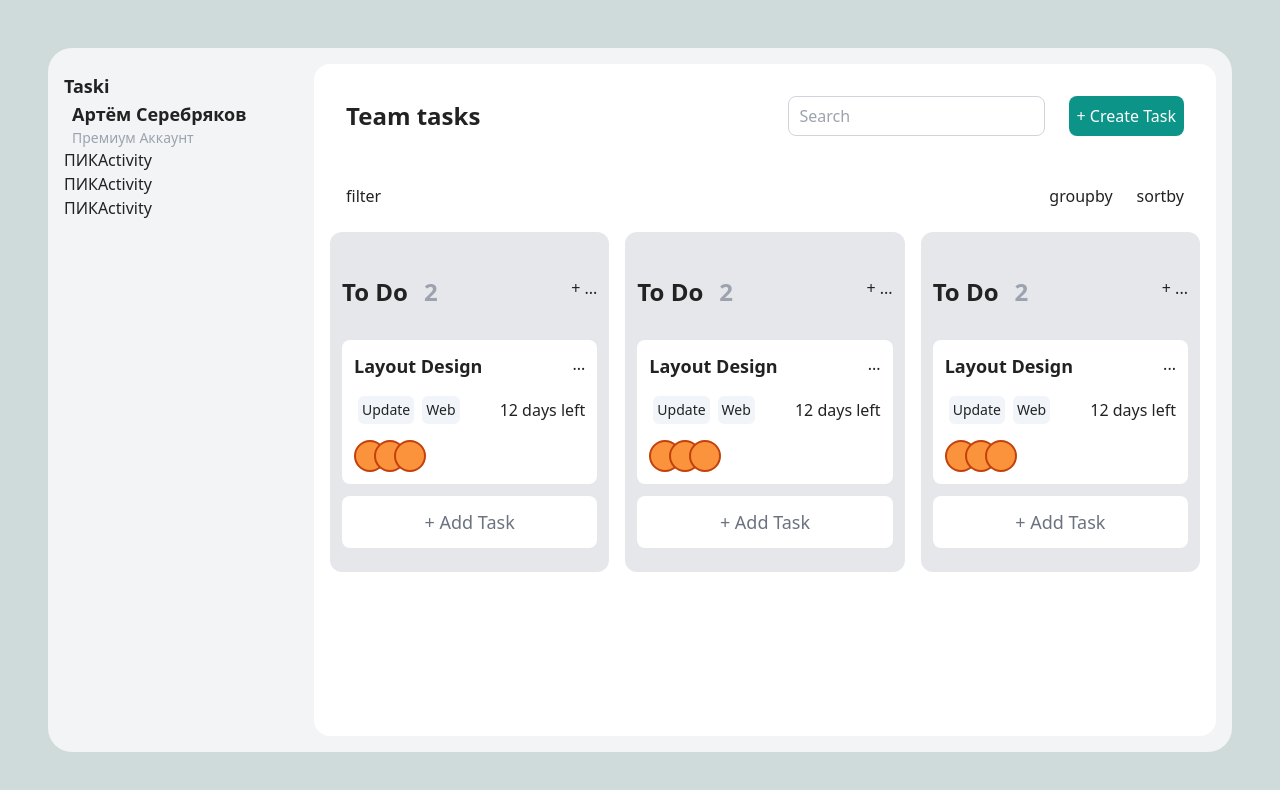
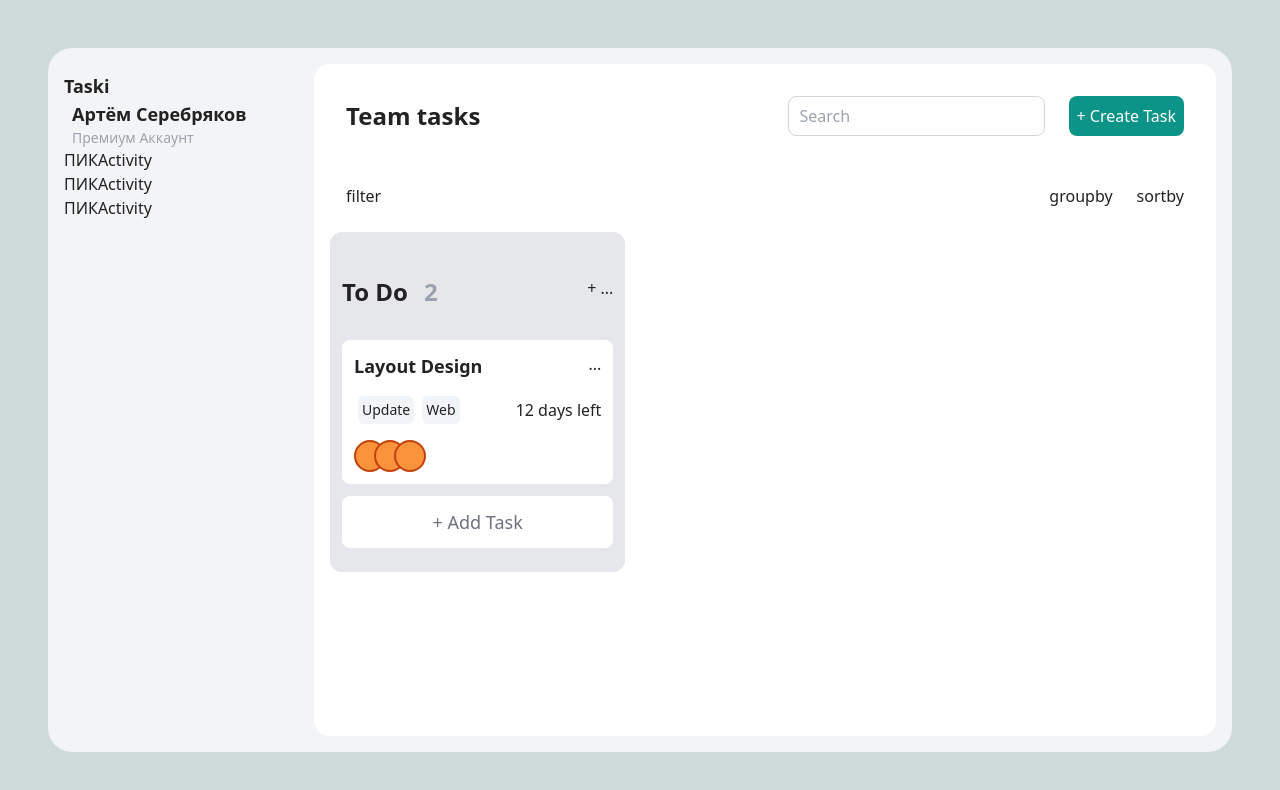
Before and after one commit to SomeArtem/ITMO_projects_Serebryakov, a website built with Vite: page index.html in a window 1280 px wide. Built offline with nearby package versions, Linux system fonts and the light colour scheme.

Commit message:
'card_width_fixed'

```diff
--- a/index.html
+++ b/index.html
@@ -81,7 +81,7 @@
         <div class="flex flex-row w-full justify-between">
 
           <!-- GROUP -->
-          <div class="bg-gray-200 w-full mx-2 rounded-xl p-3">
+          <div class="bg-gray-200 w-1/3 mx-2 rounded-xl p-3">
 
             <!-- GROUP HEAD-->
             <div class="flex flex-row justify-between my-8">
@@ -122,90 +122,7 @@
               </div>
             </div>
           </div>
-          <!-- GROUP -->
-          <div class="bg-gray-200 w-full mx-2 rounded-xl p-3">
 
-            <!-- GROUP HEAD-->
-            <div class="flex flex-row justify-between my-8">
-              <div class=" flex text-2xl font-bold gap-x-4">
-                <span>To Do</span>
-                <span class="text-gray-400">2</span>
-              </div>
-              <div>
-                <span>+</span>
-                <span>...</span>
-              </div>
-            </div>
-
-            <!-- CARD -->
-            <div class="bg-white p-3 rounded-lg my-3">
-              <div class="flex flex-row justify-between">
-                <span class="font-bold text-lg">Layout Design</span>
-                <span>...</span>
-              </div>
-              <div class="flex flex-row justify-between items-center">
-                <div class="flex flex-row my-4">
-                  <span class="bg-slate-100 p-1 mx-1 rounded-md text-sm block">Update</span>
-                  <span class="bg-slate-100 p-1 mx-1 rounded-md text-sm block">Web</span>
-                </div>
-                <span>12 days left</span>
-              </div>
-              <div class="rounds flex flex-row">
-                <div class="rounded-full w-8 h-8 bg-orange-400 border-2 border-solid border-orange-700"></div>
-                <div class="rounded-full w-8 h-8 bg-orange-400 border-2 border-solid border-orange-700 -translate-x-3"></div>
-                <div class="rounded-full w-8 h-8 bg-orange-400 border-2 border-solid border-orange-700 -translate-x-6"></div>
-              </div>
-            </div>
-
-            <!-- ADD_BUTTON -->
-            <div class="cursor-pointer  bg-white p-3 rounded-lg my-3 hover:bg-teal-500 hover:text-white text-gray-500">
-              <div class="flex flex-row justify-between">
-                <span class="text-lg mx-auto ">+ Add Task</span>
-              </div>
-            </div>
-          </div>
-          <!-- GROUP -->
-          <div class="bg-gray-200 w-full mx-2 rounded-xl p-3">
-
-            <!-- GROUP HEAD-->
-            <div class="flex flex-row justify-between my-8">
-              <div class=" flex text-2xl font-bold gap-x-4">
-                <span>To Do</span>
-                <span class="text-gray-400">2</span>
-              </div>
-              <div>
-                <span>+</span>
-                <span>...</span>
-              </div>
-            </div>
-
-            <!-- CARD -->
-            <div class="bg-white p-3 rounded-lg my-3">
-              <div class="flex flex-row justify-between">
-                <span class="font-bold text-lg">Layout Design</span>
-                <span>...</span>
-              </div>
-              <div class="flex flex-row justify-between items-center">
-                <div class="flex flex-row my-4">
-                  <span class="bg-slate-100 p-1 mx-1 rounded-md text-sm block">Update</span>
-                  <span class="bg-slate-100 p-1 mx-1 rounded-md text-sm block">Web</span>
-                </div>
-                <span>12 days left</span>
-              </div>
-              <div class="rounds flex flex-row">
-                <div class="rounded-full w-8 h-8 bg-orange-400 border-2 border-solid border-orange-700"></div>
-                <div class="rounded-full w-8 h-8 bg-orange-400 border-2 border-solid border-orange-700 -translate-x-3"></div>
-                <div class="rounded-full w-8 h-8 bg-orange-400 border-2 border-solid border-orange-700 -translate-x-6"></div>
-              </div>
-            </div>
-
-            <!-- ADD_BUTTON -->
-            <div class="cursor-pointer  bg-white p-3 rounded-lg my-3 hover:bg-teal-500 hover:text-white text-gray-500">
-              <div class="flex flex-row justify-between">
-                <span class="text-lg mx-auto ">+ Add Task</span>
-              </div>
-            </div>
-          </div>
         </div>
       </div>
     </div>
```
